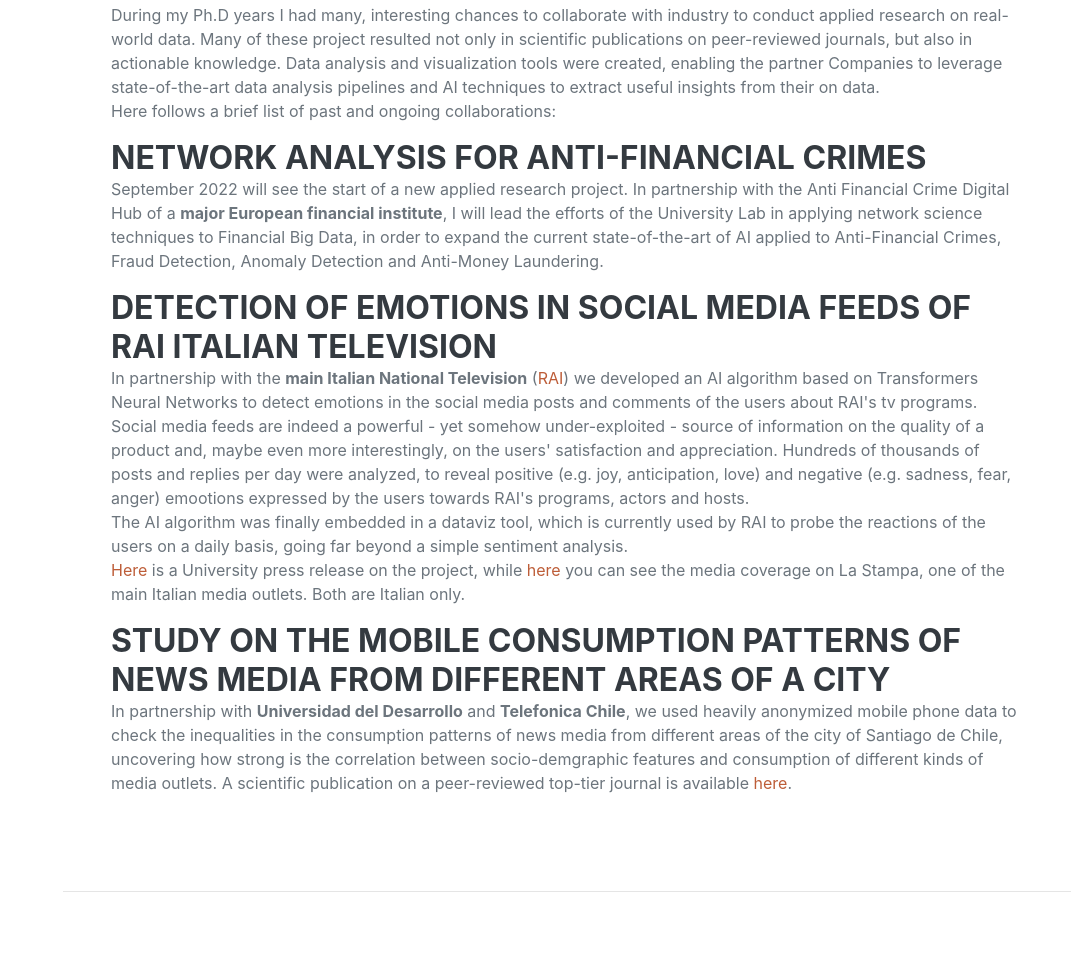
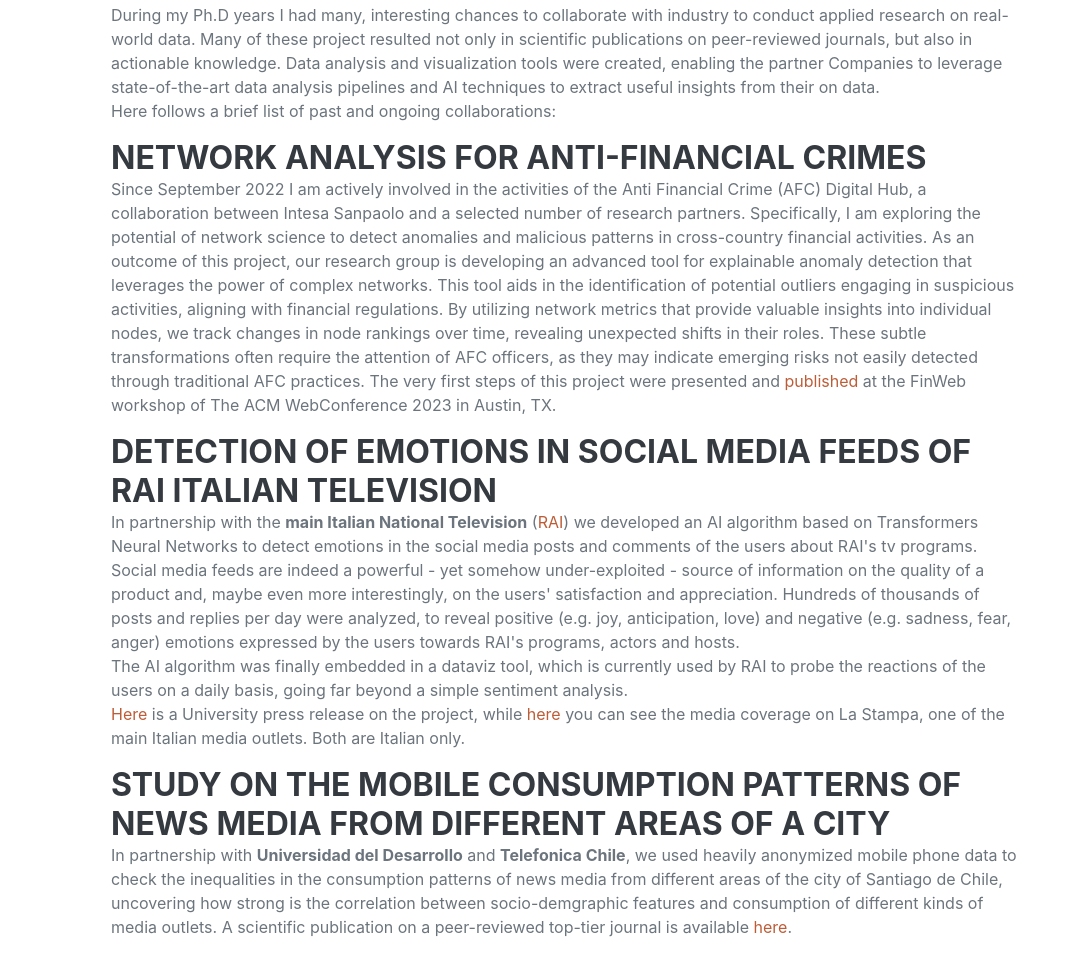
Before and after one commit to svilella/svilella.github.io, a plain HTML site: page index.html in a window 1280 px wide. Shown: the part 3131-4106 px from the top of the page, without its empty margins (209-1280 px from the left). Drawn offline with nearby package versions, Linux system fonts and the light colour scheme; a web font is replaced by a local one.

Commit message:
descrizione

```diff
--- a/index.html
+++ b/index.html
@@ -170,14 +170,15 @@
                     <div class="d-flex flex-column flex-md-row justify-content-between">
                     <div class="flex-grow-1">
                             <h3 class="mb-0">Network Analysis for Anti-Financial Crimes</h3>
-                            <p>September 2022 will see the start of a new applied research project. In partnership with the Anti Financial Crime Digital Hub of a <b>major European financial institute</b>, I will lead the efforts of the University Lab in applying network science techniques to Financial Big Data, in order to expand the current state-of-the-art of AI applied to Anti-Financial Crimes, Fraud Detection, Anomaly Detection and Anti-Money Laundering.</p>
+                            <p> Since September 2022 I am actively involved in the activities of the Anti Financial Crime (AFC) Digital Hub, a collaboration between Intesa Sanpaolo and a selected number of research partners. Specifically, I am exploring the potential of network science to detect anomalies and malicious patterns in cross-country financial activities. As an outcome of this project, our research group is developing an advanced tool for explainable anomaly detection that leverages the power of complex networks. This tool aids in the identification of potential outliers engaging in suspicious activities, aligning with financial regulations. By utilizing network metrics that provide valuable insights into individual nodes, we track changes in node rankings over time, revealing unexpected shifts in their roles. These subtle transformations often require the attention of AFC officers, as they may indicate emerging risks not easily detected through traditional AFC practices. The very first steps of this project were presented and <a class="paper" href="https://dl.acm.org/doi/abs/10.1145/3543873.3587602"> published </a> at the FinWeb workshop of The ACM WebConference 2023 in Austin, TX.
+                            </p>
                     </div>
                     </div>
 
                     <div class="d-flex flex-column flex-md-row justify-content-between">
                     <div class="flex-grow-1">
                             <h3 class="mb-0">Detection of Emotions in Social Media feeds of RAI Italian Television</h3>
-                            <p>In partnership with the <b>main Italian National Television</b> (<a class="paper" href="http://www.rai.it/ ">RAI</a>) we developed an AI algorithm based on Transformers Neural Networks to detect emotions in the social media posts and comments of the users about RAI's tv programs. Social media feeds are indeed a powerful - yet somehow under-exploited - source of information on the quality of a product and, maybe even more interestingly, on the users' satisfaction and appreciation. Hundreds of thousands of posts and replies per day were analyzed, to reveal positive (e.g. joy, anticipation, love) and negative (e.g. sadness, fear, anger) emootions expressed by the users towards RAI's programs, actors and hosts. <br> The AI algorithm was finally embedded in a dataviz tool, which is currently used by RAI to probe the reactions of the users on a daily basis, going far beyond a simple sentiment analysis. <br> <a class="class" href="https://www.unito.it/comunicati_stampa/memorai-lintelligenza-artificiale-che-monitora-le-emozioni-dei-telespettatori-sui"> Here </a> is a University press release on the project, while <a class="class" href="https://www.lastampa.it/torino/2019/11/22/video/memorai_l_intelligenza_artificiale_che_monitora_le_emozioni_sui_social-92795/"> here </a> you can see the media coverage on La Stampa, one of the main Italian media outlets. Both are Italian only.
+                            <p>In partnership with the <b>main Italian National Television</b> (<a class="paper" href="http://www.rai.it/ ">RAI</a>) we developed an AI algorithm based on Transformers Neural Networks to detect emotions in the social media posts and comments of the users about RAI's tv programs. Social media feeds are indeed a powerful - yet somehow under-exploited - source of information on the quality of a product and, maybe even more interestingly, on the users' satisfaction and appreciation. Hundreds of thousands of posts and replies per day were analyzed, to reveal positive (e.g. joy, anticipation, love) and negative (e.g. sadness, fear, anger) emotions expressed by the users towards RAI's programs, actors and hosts. <br> The AI algorithm was finally embedded in a dataviz tool, which is currently used by RAI to probe the reactions of the users on a daily basis, going far beyond a simple sentiment analysis. <br> <a class="class" href="https://www.unito.it/comunicati_stampa/memorai-lintelligenza-artificiale-che-monitora-le-emozioni-dei-telespettatori-sui"> Here </a> is a University press release on the project, while <a class="class" href="https://www.lastampa.it/torino/2019/11/22/video/memorai_l_intelligenza_artificiale_che_monitora_le_emozioni_sui_social-92795/"> here </a> you can see the media coverage on La Stampa, one of the main Italian media outlets. Both are Italian only.
                             </p>
                     </div>
                     </div>
```
